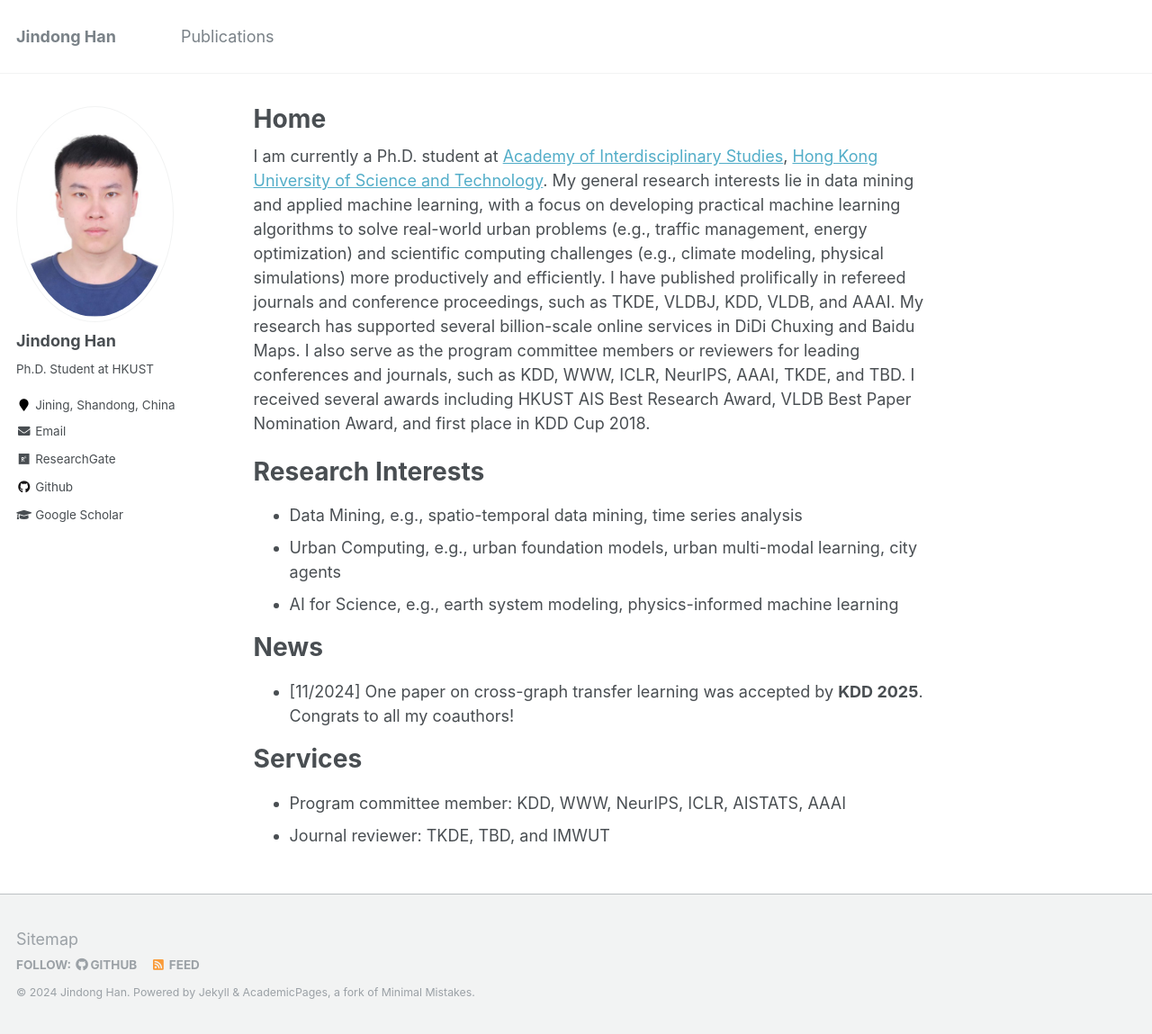
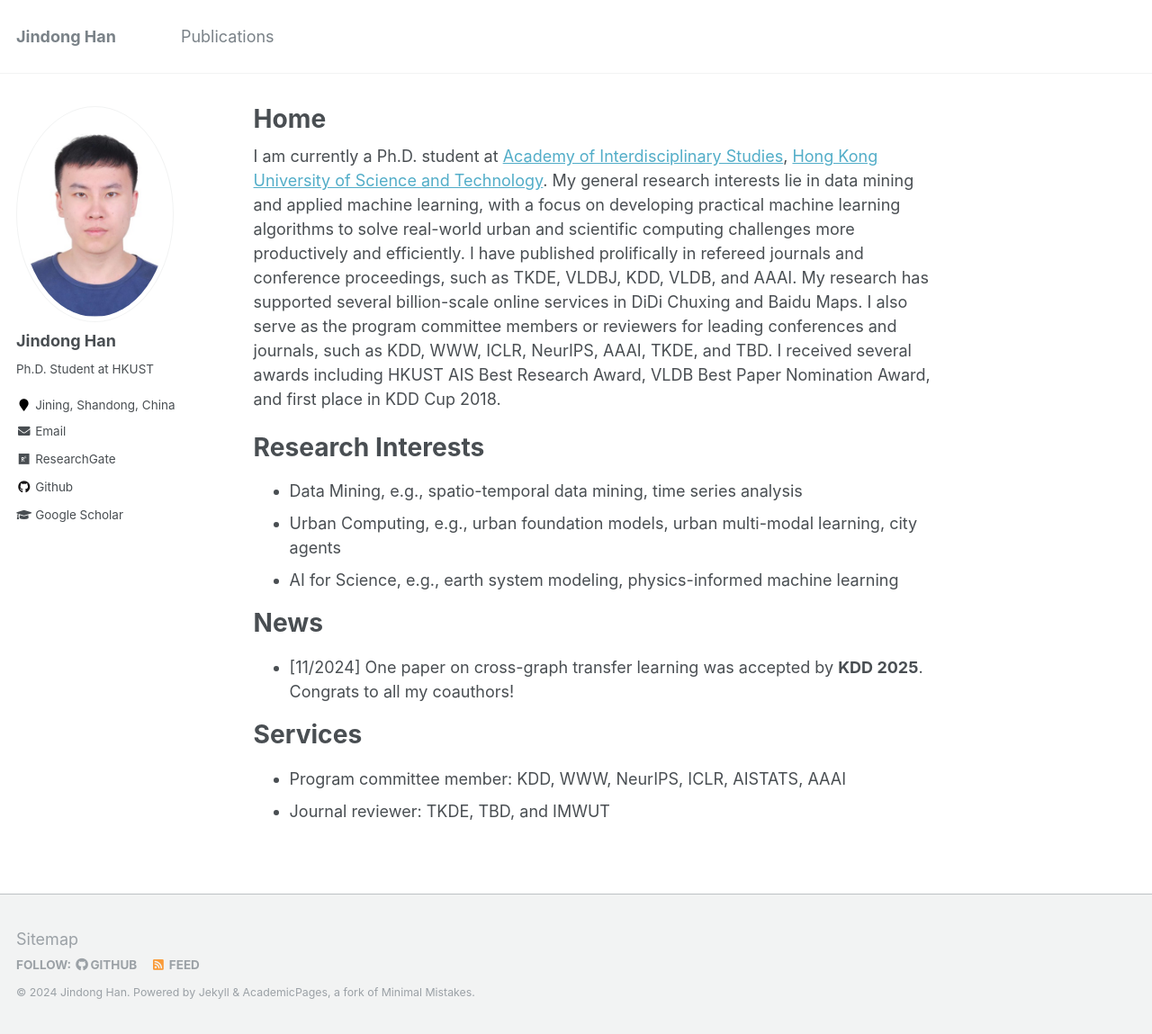
Before and after one commit to jhanao-hkust/jhanao-hkust.github.io, a Jekyll site: the page built from _pages/about.md, in a window 1280 px wide and 1149 px high. Shown: the whole window at 90% size. Built offline with Jekyll 4.4.1, drawn with Linux system fonts in a browser that asks for light colours.

Commit message:
Update about.md

```diff
--- a/_pages/about.md
+++ b/_pages/about.md
@@ -8,7 +8,7 @@ redirect_from:
   - /about.html
 ---
 
-I am currently a Ph.D. student at [Academy of Interdisciplinary Studies](https://ais.hkust.edu.hk/), [Hong Kong University of Science and Technology](https://hkust.edu.hk/). My general research interests lie in data mining and applied machine learning, with a focus on developing practical machine learning algorithms to solve real-world urban problems (e.g., traffic management, energy optimization) and scientific computing challenges (e.g., climate modeling, physical simulations) more productively and efficiently. I have published prolifically in refereed journals and conference proceedings, such as TKDE, VLDBJ, KDD, VLDB, and AAAI. My research has supported several billion-scale online services in DiDi Chuxing and Baidu Maps. I also serve as the program committee members or reviewers for leading conferences and journals, such as KDD, WWW, ICLR, NeurIPS, AAAI, TKDE, and TBD. I received several awards including HKUST AIS Best Research Award, VLDB Best Paper Nomination Award, and first place in KDD Cup 2018.
+I am currently a Ph.D. student at [Academy of Interdisciplinary Studies](https://ais.hkust.edu.hk/), [Hong Kong University of Science and Technology](https://hkust.edu.hk/). My general research interests lie in data mining and applied machine learning, with a focus on developing practical machine learning algorithms to solve real-world urban and scientific computing challenges more productively and efficiently. I have published prolifically in refereed journals and conference proceedings, such as TKDE, VLDBJ, KDD, VLDB, and AAAI. My research has supported several billion-scale online services in DiDi Chuxing and Baidu Maps. I also serve as the program committee members or reviewers for leading conferences and journals, such as KDD, WWW, ICLR, NeurIPS, AAAI, TKDE, and TBD. I received several awards including HKUST AIS Best Research Award, VLDB Best Paper Nomination Award, and first place in KDD Cup 2018.
 
 # Research Interests
 * Data Mining, e.g., spatio-temporal data mining, time series analysis
```
